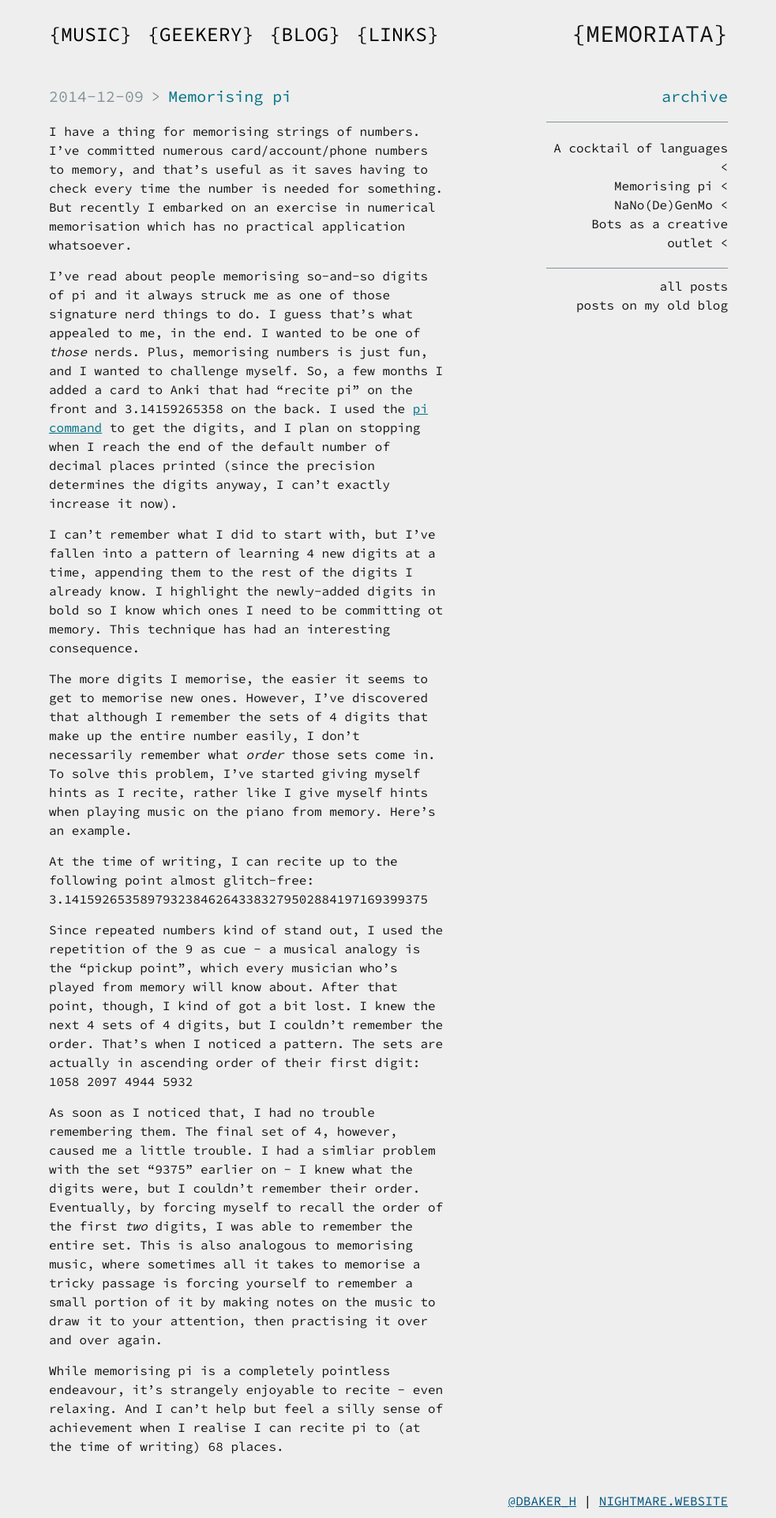
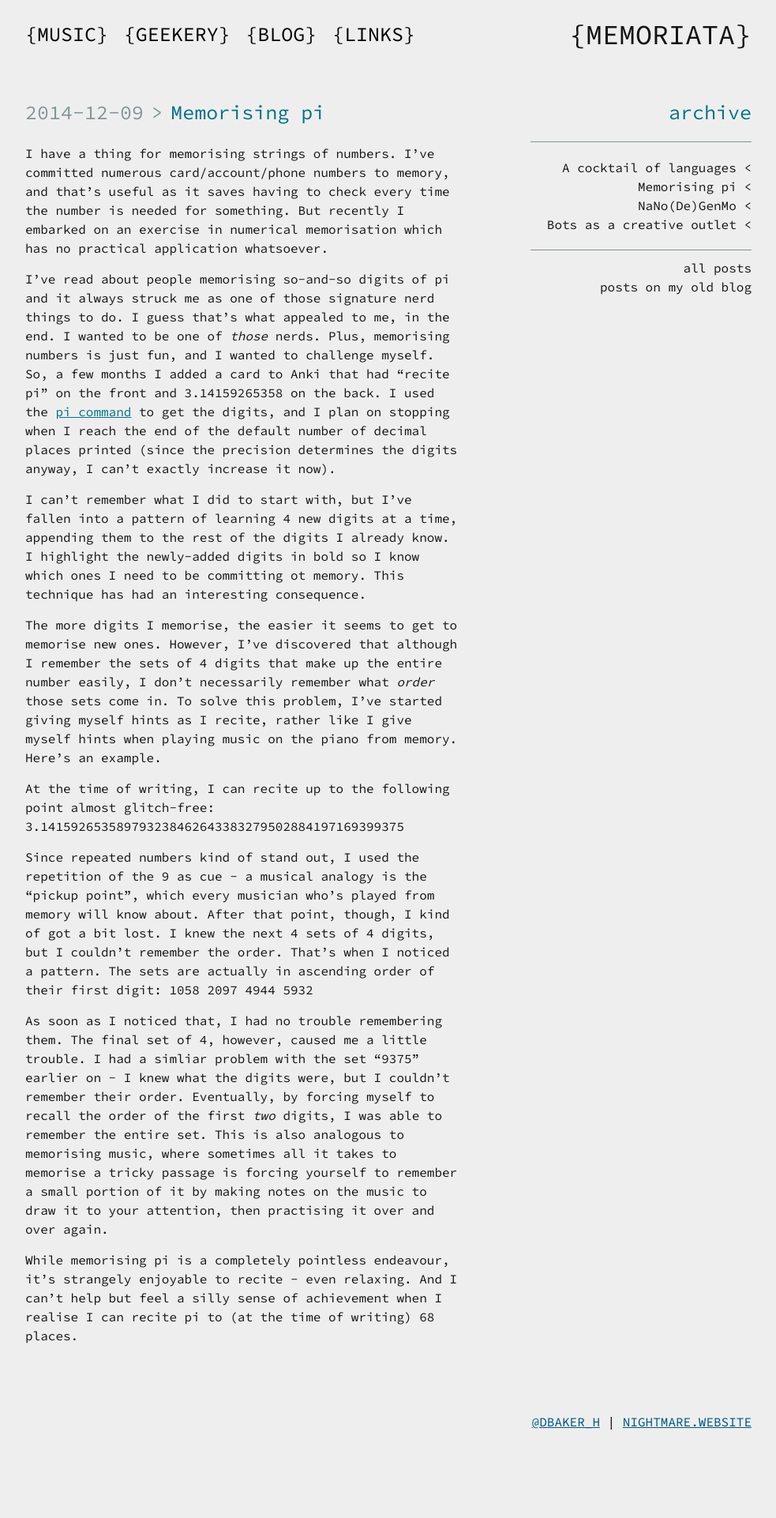
Before and after one commit to d-baker/navsite, a Jekyll site: the page built from _posts/2014-12-9-memorising-pi.markdown, in a window 1280 px wide. Shown: the whole page at 79% size, without its empty margins (148-1131 px from the left). Built offline with Jekyll 4.4.1, drawn with Linux system fonts in a browser that asks for light colours; nearby versions of some CDN libraries; some web fonts are replaced; library files that are not in the unit come from our copies; comment, search, counter and statistics services are not loaded; after the commit the page ends 1822 px from its top, so only the background shows below that.

Commit message:
fix various margins and padding

```diff
--- a/_sass/av.scss
+++ b/_sass/av.scss
@@ -60,7 +60,7 @@ audio, video {
 	padding-bottom: 20px;
 
 	h2 {
-		font-size: 14px;
+		font-size: 16px;
 	    padding: 0px;
 	    margin: 0px;
 	    font-weight: normal;
--- a/_sass/blog.scss
+++ b/_sass/blog.scss
@@ -1,5 +1,9 @@
+.post-header {
+	margin-bottom: 25px;
+}
+
 .post-title {
-    display: inline-block;
+    display: inline;
     font-weight: normal;
 	a {
     	color: $highlight;
@@ -17,7 +21,9 @@
 }
 
 .blogpost {
-	max-width: 500px;
+	max-width: 550px;
+	margin-top: 30px;
+	margin-bottom: 40px;
 
 	header {
 		height: initial;
@@ -28,7 +34,7 @@
 	    display: inline;
 	    font-weight: normal;
 	    color: $batcolor;
-		font-size: 20px;
+		font-size: 25px;
 
 	    &:before, &:after {
 	        content: "";
@@ -41,7 +47,7 @@
 	}
 
 	.arrow {
-		font-size: 20px;
+		font-size: 25px;
 		color: $batcolor;
 	}
 }
--- a/_sass/header.scss
+++ b/_sass/header.scss
@@ -1,6 +1,7 @@
 header#main-header {
     position: relative;
     margin: 0px;
+	margin-bottom: 40px;
     padding: 0px;
     width: 100%;
     height: $header-height;
@@ -54,7 +55,7 @@ header#main-header {
 	a#logo {
 		padding-right: 20px;
 	    color: $fg;
-	    font-size: 30px;
+	    font-size: 35px;
 	    line-height: 0.8em;
 	    text-align: right;
 		float: right;
@@ -130,7 +131,7 @@ header#main-header {
 					// svg icon from the awesome http://iconmelon.com/, thankyou
 				    background: url("/assets/icons/external-link.svg") no-repeat right;
 				    padding-right: 30px;
-				    background-position: right 10px top 7px;
+				    background-position: right 10px top 10px;
 				}
 
 	    	} //end a
--- a/css/main.scss
+++ b/css/main.scss
@@ -24,7 +24,7 @@ $header-height: 60px;
 #container {
     display: block;
     margin: auto;
-    max-width: 900px;
+    max-width: 960px;
     height: 100%;
 }
 
@@ -46,8 +46,8 @@ h1, h2, h3 {
 }
 
 h1 {
-    font-size: 20px;
-    margin: 20px 0px;
+    font-size: 25px;
+    margin: 25px 0px;
     color: $highlight;
 }
 
@@ -134,7 +134,7 @@ a {
 }
 
 #geekery {
-    width: 470px;
+    width: 500px;
     position: relative;
     left: 400px;
 }
@@ -209,7 +209,11 @@ footer {
         float: right;
         text-align: right;
         overflow-y: auto;
-		width: 230px;
+		width: 280px;
+
+	   	h1 {
+			margin-top: 0px;
+		}
 
         ul {
             border-top: 1px solid $batcolor;
@@ -239,10 +243,6 @@ footer {
 }
 
 /* mechanisms page */
-
-#mechanisms {
-    width: 180px;
-}
 
 #intro, #tech, #instructions, #scores, #copyright {
     max-width: 500px;
```
